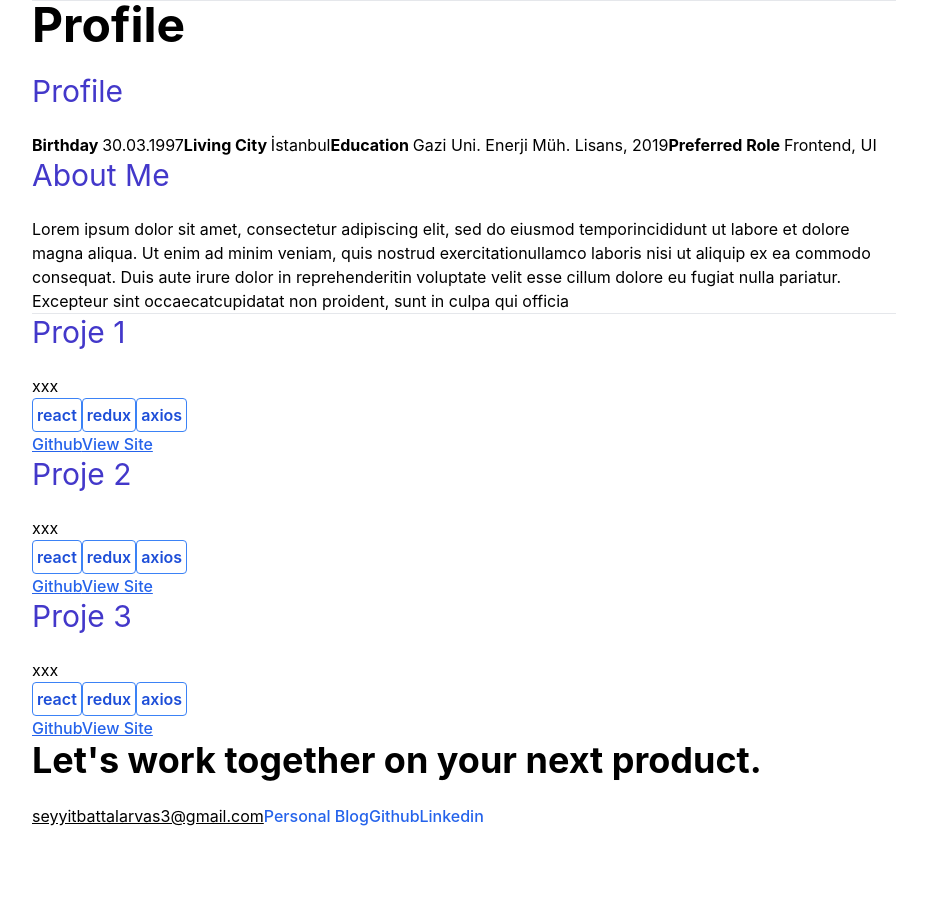
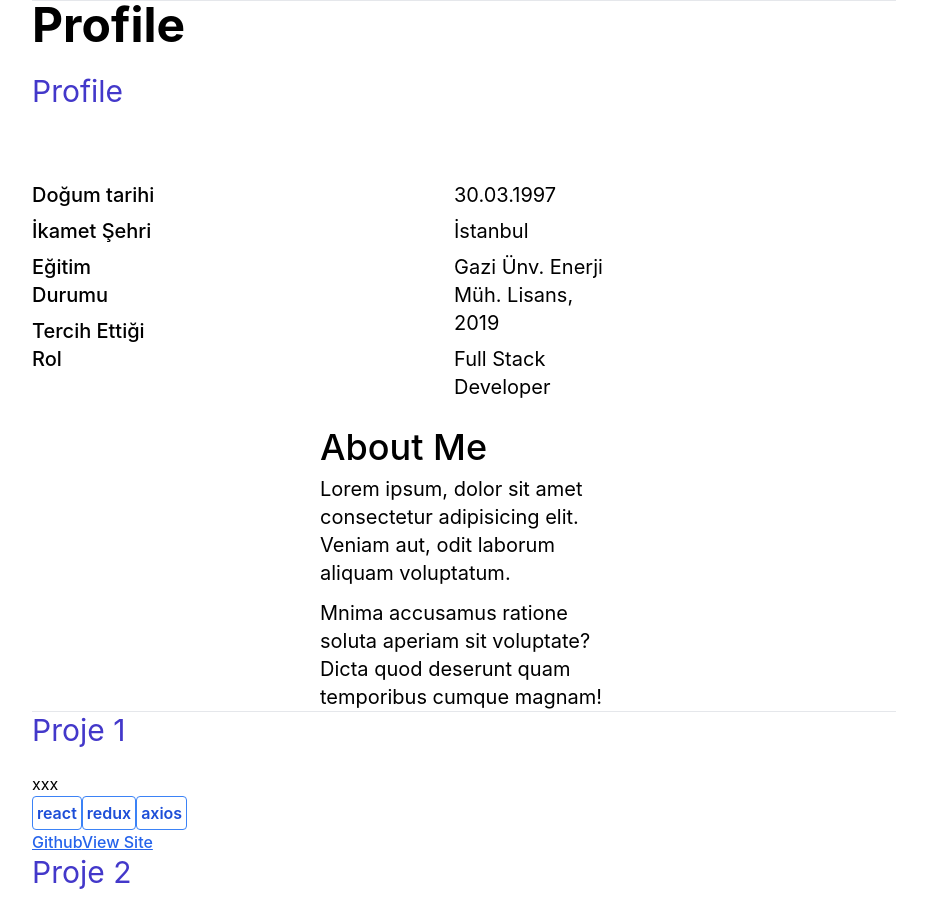
Before and after one commit to SeyyitBattal/web-sayfam, a React (Create React App) app: page / in a window 1280 px wide. Shown: the part 1144-2065 px from the top of the page, without its empty margins (176-1103 px from the left). Before the commit the page ends 1972 px from the top, so only its background shows below. Built offline with nearby package versions, Linux system fonts and the light colour scheme.

Commit message:
Profile section is updated

```diff
--- a/src/components/MyBody.js
+++ b/src/components/MyBody.js
@@ -1,8 +1,9 @@
 import { infoDataEN, infoDataTR } from "../data/BodyData";
 import { skillsData } from "../data/SkillsData";
-import { profileDataEN, profileDataTR } from "../data/ProfileData";
+import { profileDataEN, aboutMe } from "../data/ProfileData";
 import { projectsData } from "../data/ProjectsData";
 import { ProjectsData } from "../data/ProjectsData";
+import { hakkimda } from "../data/ProfileData";
 
 const MyBody = () => {
   return (
@@ -49,20 +50,43 @@ const MyBody = () => {
         <h1 className="mb-6 text-3xl  text-indigo-700">
           {profileDataEN.title}
         </h1>
-        <label className="font-bold">{profileDataEN.dogumTarihi} </label>
-        <label> 30.03.1997</label>
-        <label className="font-bold">{profileDataEN.sehir} </label>
-        <label> İstanbul</label>
-        <label className="font-bold">{profileDataEN.egitim} </label>
-        <label> Gazi Uni. Enerji Müh. Lisans, 2019</label>
-        <label className="font-bold">{profileDataEN.rol} </label>
-        <label> Frontend, UI</label>
+        {hakkimda.map((item) => (
+          <div className="basic-info max-sm:pl-4 ">
+            <h3 className="lg:mb-2 lg:text-4xl sm:mb-2  text-white font-medium max-sm:pb-2 max-lg:text-3xl max-lg:text-center">
+              Basic Information
+            </h3>
+            <div className="profil-detay flex max-lg:w-[300px] lg:h-[222px] max-sm:mb-3 max-sm:pl-3 sm:mb-3 max-lg:mx-auto ">
+              <div className=" lg:w-[150px]  max-sm:text-lg pr-5 sm:text-lg  lg:text-xl h-full text-black font-medium  sm:m-0 ">
+                <p className=" pb-2">Doğum tarihi</p>
+                <p className=" pb-2">İkamet Şehri</p>
+                <p className=" pb-2">Eğitim Durumu</p>
+                <p className=" pb-2">Tercih Ettiği Rol</p>
+              </div>
+              <div className="lg:w-[170px] max-sm:w-[170px] sm:w-[170px] max-sm:text-lg sm:text-lg lg:text-xl h-full lg:m-auto sm:m-0 text-black   ">
+                <p className=" pb-2">{item.dogumTrh}</p>
+                <p className=" pb-2">{item.ikametgah}</p>
+                <p className=" pb-2">{item.egitim}</p>
+                <p className=" pb-2">{item.rolTercihi}</p>
+              </div>
+            </div>
+          </div>
+        ))}
 
         <h1 className="mb-6 text-3xl text-indigo-700">
           {profileDataEN.hakkindaBaslik}
         </h1>
-        <p>{profileDataEN.hakkindaParagraf}</p>
+
+        <div className="about-box lg:w-1/3 sm:w-9/12 max-sm:w-9/12 max-lg:px-4  max-sm:m-auto  max-sm:px-4   max-sm:mt-5 sm:mx-auto  ">
+          <h3 className="mb-2 lg:text-4xl text-black font-medium max-lg:text-3xl max-lg:text-center">
+            About Me
+          </h3>
+          <div className="hakkımda-detay text-black lg:text-xl sm:text-lg max-lg:px-5  ">
+            <p className="lg:pb-3 max-sm:pb-3 sm:pb-3">{aboutMe[0].about}</p>
+            <p className="">{aboutMe[1].about1}</p>
+          </div>
+        </div>
       </div>
+
       <hr />
       <div className="projectsSection">
         <h1 className="mb-6 text-3xl  text-indigo-700">
--- a/src/components/MyFooter.js
+++ b/src/components/MyFooter.js
@@ -7,19 +7,19 @@ const MyFooter = () => {
       <label className="underline dark:text-pink-600">{footerData.mail}</label>
       <a
         href="#"
-        class="font-medium text-blue-600 dark:text-slate-950 hover:underline"
+        className="font-medium text-blue-600 dark:text-slate-950 hover:underline"
       >
         Personal Blog
       </a>
       <a
         href="#"
-        class="font-medium text-blue-600 dark:text-green-500 hover:underline"
+        className="font-medium text-blue-600 dark:text-green-500 hover:underline"
       >
         Github
       </a>
       <a
         href="#"
-        class="font-medium text-blue-600 dark:text-blue-600 hover:underline"
+        className="font-medium text-blue-600 dark:text-blue-600 hover:underline"
       >
         Linkedin
       </a>
--- a/src/components/MyHeader.js
+++ b/src/components/MyHeader.js
@@ -16,13 +16,13 @@ const MyHeader = () => {
         </span>
       </div>
       <div className="topButtons">
-        <button class="bg-transparent hover:bg-blue-800 text-blue-700 font-semibold hover:text-white py-2 px-4 border border-blue-500 hover:border-transparent rounded">
+        <button className="bg-transparent hover:bg-blue-800 text-blue-700 font-semibold hover:text-white py-2 px-4 border border-blue-500 hover:border-transparent rounded">
           Skills
         </button>
-        <button class="bg-transparent hover:bg-blue-800 text-blue-700 font-semibold hover:text-white py-2 px-4 border border-blue-500 hover:border-transparent rounded">
+        <button className="bg-transparent hover:bg-blue-800 text-blue-700 font-semibold hover:text-white py-2 px-4 border border-blue-500 hover:border-transparent rounded">
           Projects
         </button>
-        <button class="bg-transparent hover:bg-blue-800 text-blue-700 font-semibold hover:text-white py-2 px-4 border border-blue-500 hover:border-transparent rounded">
+        <button className="bg-transparent hover:bg-blue-800 text-blue-700 font-semibold hover:text-white py-2 px-4 border border-blue-500 hover:border-transparent rounded">
           Hire me
         </button>
       </div>
--- a/src/data/ProfileData.js
+++ b/src/data/ProfileData.js
@@ -1,21 +1,23 @@
 export const profileDataEN = {
   title: "Profile",
-  dogumTarihi: "Birthday",
-  sehir: "Living City",
-  egitim: "Education",
-  rol: "Preferred Role",
-  hakkindaBaslik: "About Me",
-  hakkindaParagraf:
-    "Lorem ipsum dolor sit amet, consectetur adipiscing elit, sed do eiusmod temporincididunt ut labore et dolore magna aliqua. Ut enim ad minim veniam, quis nostrud exercitationullamco laboris nisi ut aliquip ex ea commodo consequat. Duis aute irure dolor in reprehenderitin voluptate velit esse cillum dolore eu fugiat nulla pariatur. Excepteur sint occaecatcupidatat non proident, sunt in culpa qui officia",
 };
 
-export const profileDataTR = {
-  title: "Profile",
-  dogumTarihi: "Doğum Tarihi",
-  sehir: "İkamet Şehri",
-  egitim: "Eğitim Durumu",
-  rol: "Tercih Ettiği Rol",
-  hakkindaBaslik: "About Me",
-  hakkindaParagraf:
-    "Lorem ipsum dolor sit amet, consectetur adipiscing elit, sed do eiusmod temporincididunt ut labore et dolore magna aliqua. Ut enim ad minim veniam, quis nostrud exercitationullamco laboris nisi ut aliquip ex ea commodo consequat. Duis aute irure dolor in reprehenderitin voluptate velit esse cillum dolore eu fugiat nulla pariatur. Excepteur sint occaecatcupidatat non proident, sunt in culpa qui officia",
-};
+export const hakkimda = [
+  {
+    dogumTrh: "30.03.1997",
+    ikametgah: "İstanbul",
+    egitim: "Gazi Ünv. Enerji Müh. Lisans, 2019",
+    rolTercihi: "Full Stack Developer",
+  },
+];
+
+export const aboutMe = [
+  {
+    about:
+      "Lorem ipsum, dolor sit amet consectetur adipisicing elit. Veniam aut, odit laborum aliquam voluptatum.",
+  },
+  {
+    about1:
+      "Mnima accusamus ratione soluta aperiam sit voluptate? Dicta quod deserunt quam temporibus cumque magnam!",
+  },
+];
--- a/src/data/ProjectsData.js
+++ b/src/data/ProjectsData.js
@@ -22,13 +22,13 @@ export const ProjectsData = () => {
       </div>
       <a
         href="#"
-        class="font-medium text-blue-600 underline dark:text-blue-500 hover:no-underline"
+        className="font-medium text-blue-600 underline dark:text-blue-500 hover:no-underline"
       >
         Github
       </a>
       <a
         href="#"
-        class="font-medium text-blue-600 underline dark:text-blue-500 hover:no-underline"
+        className="font-medium text-blue-600 underline dark:text-blue-500 hover:no-underline"
       >
         View Site
       </a>
```
